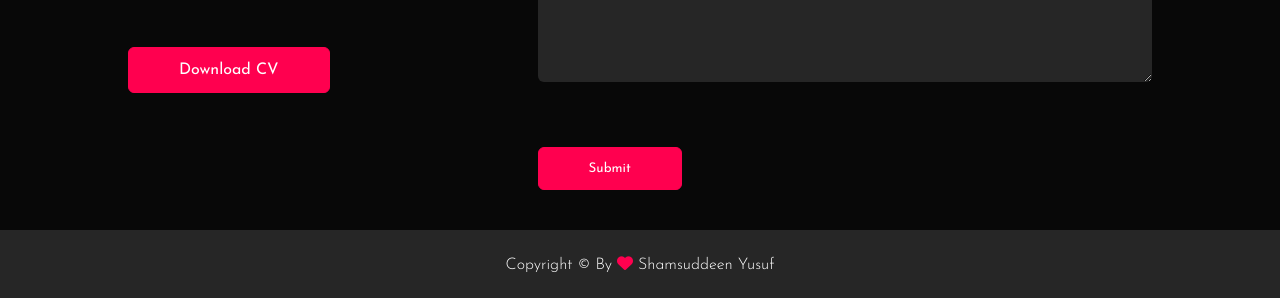
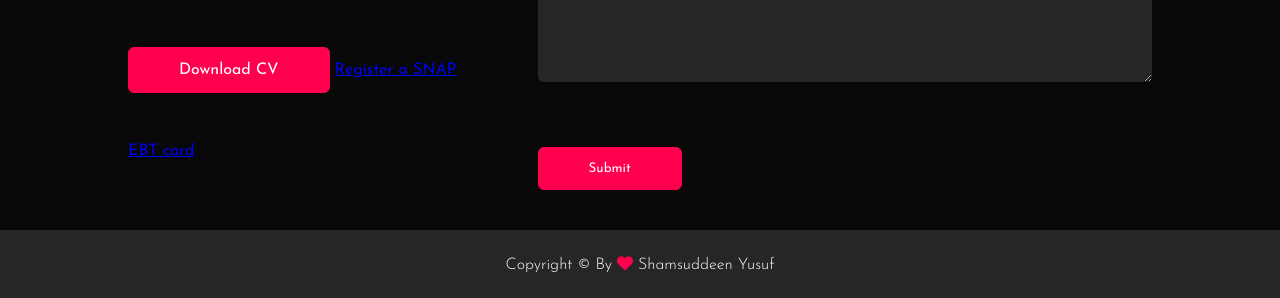
Before and after one commit to znayatech/my-personal, a plain HTML site: page index.html in a window 1280 px wide. Shown: the part 2799-3097 px from the top of the page. Drawn offline with Linux system fonts and the light colour scheme; a script that the page names is missing.

Commit message:
Update index.html
add amazon link

```diff
--- a/index.html
+++ b/index.html
@@ -196,7 +196,7 @@
 
 			   <a href="my-cv.pdf" download class="btn btn2">Download CV</a>
 			     <a href="https://paystack.com/buy/how-to-build-a-web-appa-beginners-guide-2023-mnhfbm"><script src="https://3dbook.xyz/api/books/644734742298af004bbec0ea/cover.js"></script></a>
-
+			   <a target="_blank" href="https://www.amazon.com/snap-ebt/b?ie=UTF8&node=19097785011&ref_=assoc_tag_ph_1524265669691&_encoding=UTF8&camp=1789&creative=9325&linkCode=pf4&tag=shamsuddeen05-20&linkId=89514cd9d04a32a3ee46146b15eac214">Register a SNAP EBT card</a>
 			 </div>
 		     <div class="contact-right">
 			    <form name="submit-to-google-sheet">
```
